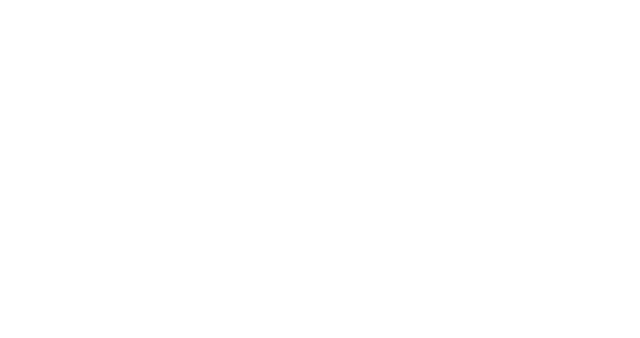
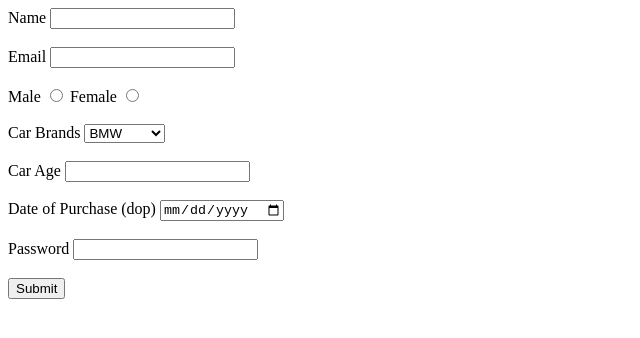
Before and after one commit to acciojob/car-insurance-form-624-urvashi, a website: page main.html in a window 1280 px wide. Shown: the whole page, without its empty margins (0-640 px from the left). Drawn offline with Linux system fonts and the light colour scheme.

Commit message:
created a submission

```diff
--- a/main.html
+++ b/main.html
@@ -5,6 +5,44 @@
 <head>
 	<link rel="stylesheet" href="styles.css">
 </head>
+	<form action = "" method = "post">
+		<label for = "name">Name</label>
+		<input type = "text" id = "name" required >
+		<br>
+		<br>
+		<label for = "email">Email</label>
+		<input type = "email" id = "email" required>
+		<br>
+		<br>
+
+		<label for = "male">Male</label>
+		<input type = "radio" name = "gender" required id = "male">
+		<label for = "female">Female</label>
+		<input type = "radio" name = "gender" required id = "female">
+		<br>
+		<br>
+		<label for = "cars">Car Brands</label>
+		<select id = "cars">
+			<option>BMW</option>
+			<option>Audi</option>
+			<option>Mercedez</option>
+		</select>
+		<br>
+		<br>
+		<label for = "carage">Car Age</label>
+		<input type = "number" id = "carage" required>
+		<br>
+		<br>
+		<label for = "dop">Date of Purchase (dop)</label>
+		<input type = "date" id = "dop" required>
+		<br>
+		<br>
+		<label for = "password">Password</label>
+		<input type = "password" id = "password"  required>
+		<br>
+		<br>
+		<button type = "submit">Submit</button>
+	</form>
 
 <body>
 	<!-- the entire body must be written by student -->
```
